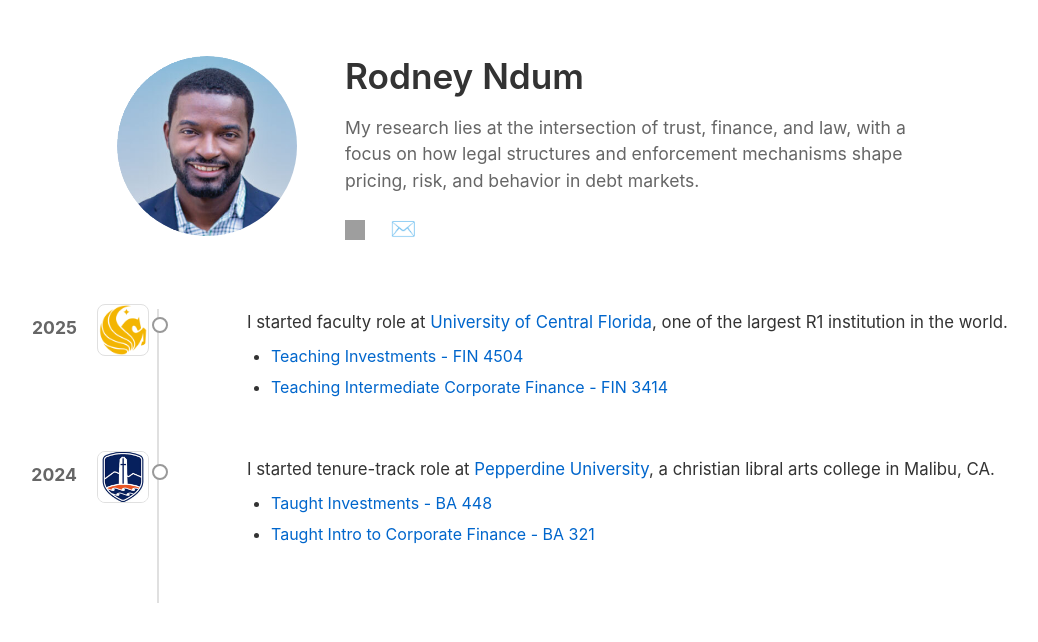
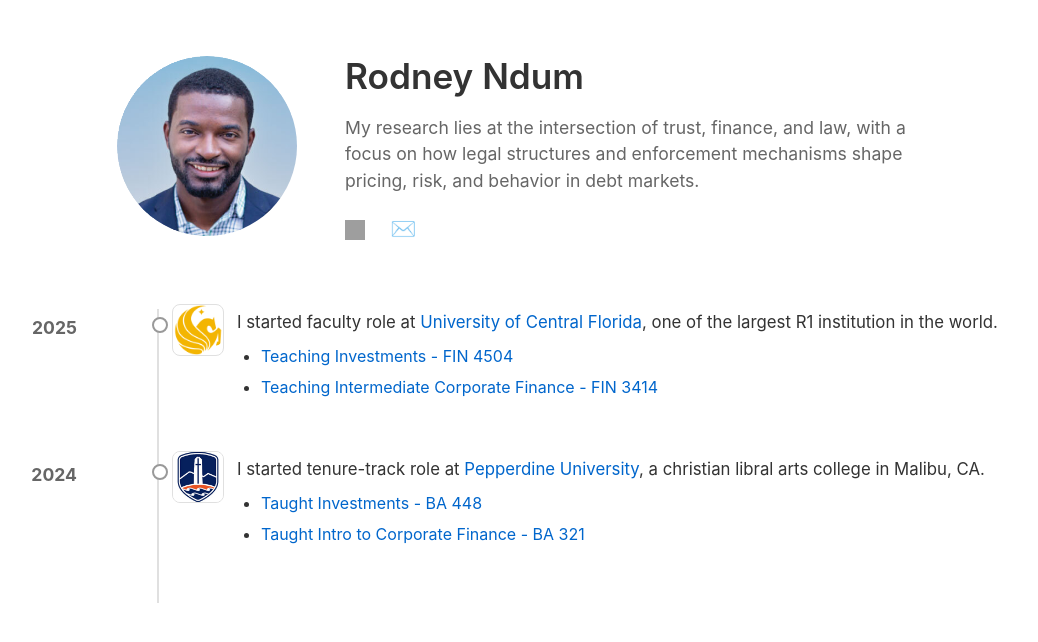
Before and after one commit to rndum/rndum.github.io, a Jekyll site: the page built from index.md, in a window 1280 px wide. Shown: the top 642 px of the page, without its empty margins (123-1161 px from the left). Built offline with Jekyll 4.4.1, drawn with Linux system fonts in a browser that asks for light colours; grey boxes are pictures that could not be loaded.

Commit message:
corrected placement of milestone icon

```diff
--- a/assets/css/style.css
+++ b/assets/css/style.css
@@ -107,7 +107,7 @@ body {
 
 .timeline-icon {
   position: absolute;
-  left: -120px;
+  left: -45px;
   top: -5px;
   width: 50px;
   height: 50px;
@@ -117,7 +117,7 @@ body {
 }
 
 .timeline-content {
-  padding-left: 30px;
+  padding-left: 20px;
 }
 
 .timeline-content p {
```
